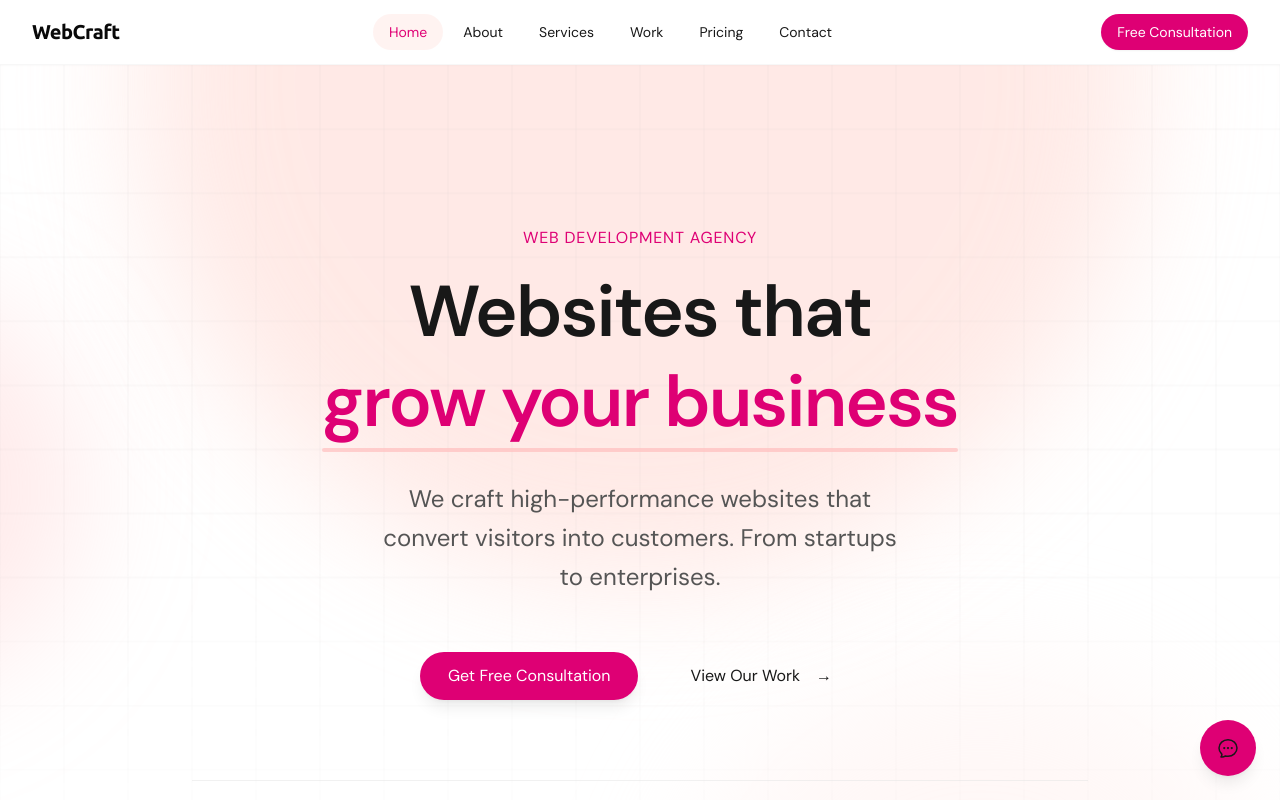
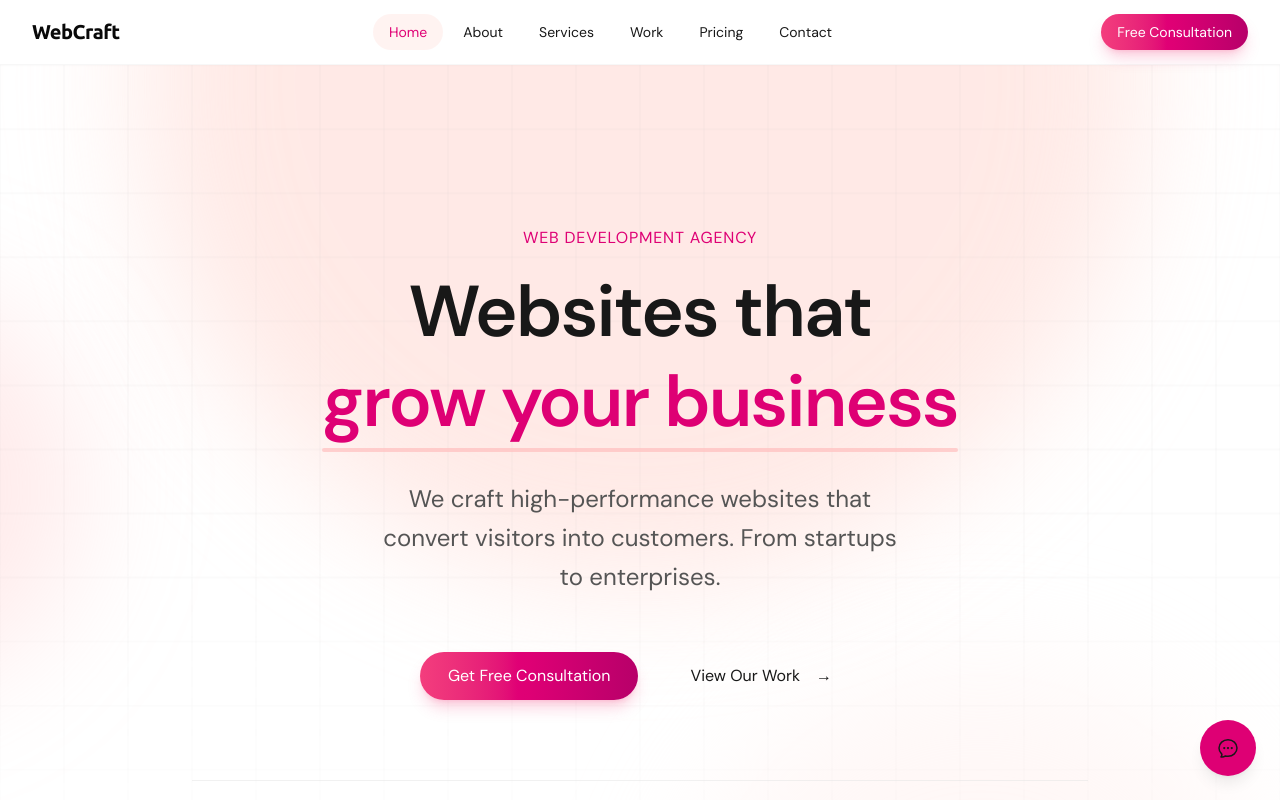
Before and after one commit to Rameshwar-bhagwat10/WebCraft, a Next.js app: page / in a window 1280 px wide. Shown: the top 800 px of the page. Built offline with nearby package versions, Linux system fonts and the light colour scheme; no server answers.

Commit message:
feat: add gradient styling to primary button
- Orange to red to pink gradient (from-primary-500 via-600 to-700)
- Darker gradient on hover
- Colored shadow with primary-500/25 opacity
- Enhanced shadow on hover
- Scale up on hover (1.02), scale down on active (0.98)
- Smooth 300ms transition

```diff
--- a/src/components/ui/button.tsx
+++ b/src/components/ui/button.tsx
@@ -22,7 +22,7 @@ const buttonVariants = cva(
   // Base styles
   [
     'inline-flex items-center justify-center font-medium',
-    'transition-all duration-200',
+    'transition-all duration-300',
     // WCAG 2.2 compliant focus ring (2px, 3:1 contrast)
     'focus-visible:outline-none focus-visible:ring-2 focus-visible:ring-offset-2',
     'disabled:pointer-events-none disabled:opacity-50',
@@ -30,8 +30,16 @@ const buttonVariants = cva(
   {
     variants: {
       variant: {
-        primary:
-          'bg-primary-600 text-white hover:bg-primary-700 focus-visible:ring-primary-500 shadow-sm hover:shadow-md',
+        primary: [
+          'text-white',
+          'bg-gradient-to-r from-primary-500 via-primary-600 to-primary-700',
+          'hover:from-primary-600 hover:via-primary-700 hover:to-primary-800',
+          'shadow-lg shadow-primary-500/25',
+          'hover:shadow-xl hover:shadow-primary-600/30',
+          'hover:scale-[1.02]',
+          'active:scale-[0.98]',
+          'focus-visible:ring-primary-500',
+        ],
         secondary:
           'bg-neutral-100 text-neutral-900 hover:bg-neutral-200 focus-visible:ring-neutral-500',
         outline:
```
